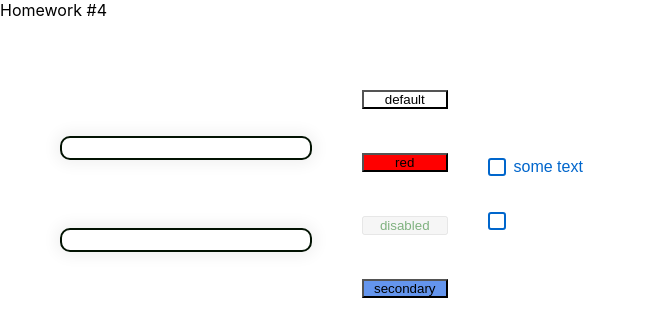
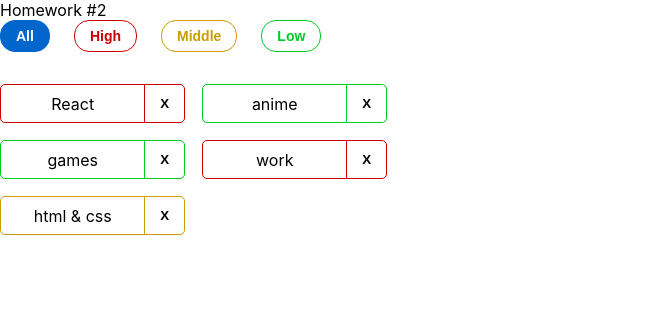
Before and after one commit to Alex666000/DZ_auto, a React (Create React App) app: page / in a window 1280 px wide. Shown: the top 336 px of the page, without its empty margins (0-646 px from the left). Built offline with nearby package versions, Linux system fonts and the light colour scheme.

Commit message:
2 - ДЗ - типы + смешанные классы + функция удаления и фильрации

```diff
--- a/src/s1-main/App.tsx
+++ b/src/s1-main/App.tsx
@@ -3,15 +3,16 @@ import s from './App.module.css'
 import HW1 from '../s2-homeworks/hw01/HW1'
 import HW3 from "../s2-homeworks/hw03/HW3";
 import HW4 from "../s2-homeworks/hw04/HW4";
+import HW2 from "../s2-homeworks/hw02/HW2";
 
 function App() {
     return (
         <div className={s.App}>
             {/*<HW1/>*/}
             {/*раскомментировать по ходу выполнения*/}
-            {/*<HW2/>*/}
+            <HW2/>
             {/*<HW3/>*/}
-            <HW4/>
+            {/*<HW4/>*/}
 
             {/*при выполнении дз 5 и более - закомментировать здесь дз 1-4, так как они есть внутри дз 5*/}
             {/*<HW5/>*/}
--- a/src/s2-homeworks/hw02/HW2.tsx
+++ b/src/s2-homeworks/hw02/HW2.tsx
@@ -1,6 +1,6 @@
-import React, {useState} from 'react'
-import Affairs from './affairs/Affairs'
-import s2 from '../../s1-main/App.module.css'
+import React, {useState} from "react"
+import Affairs from "./affairs/Affairs"
+import s2 from "../../s1-main/App.module.css"
 
 /*
 * 1 - описать типы AffairPriorityType, AffairType
@@ -17,45 +17,50 @@ import s2 from '../../s1-main/App.module.css'
 * */
 
 // types
-export type AffairPriorityType = any // need to fix any
+export type AffairPriorityType = "high" | "low" | "middle" // need to fix any
+
 export type AffairType = {
-    _id: any // need to fix any
-    name: any // need to fix any
+    _id: number // need to fix any
+    name: string // need to fix any
     priority: AffairPriorityType
 }
-export type FilterType = 'all' | AffairPriorityType
+export type FilterType = "all" | AffairPriorityType
 
 // constants
-const defaultAffairs: any = [ // need to fix any
-    {_id: 1, name: 'React', priority: 'high'}, // студенты могут изменить содержимое name и количество элементов в массиве, ...priority не менять!
-    {_id: 2, name: 'anime', priority: 'low'},
-    {_id: 3, name: 'games', priority: 'low'},
-    {_id: 4, name: 'work', priority: 'high'},
-    {_id: 5, name: 'html & css', priority: 'middle'},
+const defaultAffairs: AffairType[] = [ // need to fix any
+    {_id: 1, name: "React", priority: "high"}, // студенты могут изменить содержимое name и количество элементов в массиве, ...priority не менять!
+    {_id: 2, name: "anime", priority: "low"},
+    {_id: 3, name: "games", priority: "low"},
+    {_id: 4, name: "work", priority: "high"},
+    {_id: 5, name: "html & css", priority: "middle"},
 ]
 
 // pure helper functions
-export const filterAffairs = (affairs: any, filter: any): any => { // need to fix any
-
+export const filterAffairs = (affairs: AffairType[], filter: FilterType): AffairType[] => { // need to fix any
+    if (filter === "high") return affairs.filter(affair => affair.priority === "high")
+    if (filter === "low") return affairs.filter(affair => affair.priority === "low")
+    if (filter === "middle") return affairs.filter(affair => affair.priority === "middle")
 
     return affairs // need to fix
 }
-export const deleteAffair = (affairs: any, _id: any): any => { // need to fix any
+export const deleteAffair = (affairs: AffairType[], _id: number): AffairType[] => { // need to fix any
 
-    return affairs // need to fix
+    return affairs.filter(affair => affair._id !== _id) // need to fix
 }
 
 function HW2() {
-    const [affairs, setAffairs] = useState<any>(defaultAffairs) // need to fix any
-    const [filter, setFilter] = useState<FilterType>('all')
+    const [affairs, setAffairs] = useState<AffairType[]>(defaultAffairs) // need to fix any
+    const [filter, setFilter] = useState<FilterType>("all")
 
     const filteredAffairs = filterAffairs(affairs, filter)
-    const deleteAffairCallback = (_id: any) => { // need to fix any
+    const deleteAffairCallback = (_id: number): void => { // need to fix any
         // need to fix
+        const filteredAffairs = affairs.filter(affair => affair._id !== _id)
+        setAffairs(filteredAffairs)
     }
 
     return (
-        <div id={'hw2'}>
+        <div id={"hw2"}>
             <div className={s2.hwTitle}>Homework #2</div>
             <div className={s2.hw}>
                 <Affairs
--- a/src/s2-homeworks/hw02/affairs/Affairs.tsx
+++ b/src/s2-homeworks/hw02/affairs/Affairs.tsx
@@ -1,38 +1,50 @@
-import React from 'react'
-import Affair from './affair/Affair'
-import {AffairType, FilterType} from '../HW2'
-import s from './Affairs.module.css'
+import React from "react"
+import Affair from "./affair/Affair"
+import {AffairType, FilterType} from "../HW2"
+import s from "./Affairs.module.css"
 
 type AffairsPropsType = {
-    data: any // need to fix any
-    setFilter: any
-    deleteAffairCallback: any
+    data: AffairType[] // need to fix any
+    setFilter: (filter: FilterType) => void
+    deleteAffairCallback: (_id: number) => void
     filter: FilterType
 }
 
 function Affairs(props: AffairsPropsType) {
+    // убрали дублирование кода
+    const setFilter = (filter: FilterType) => {
+        // need to fix
+        props.setFilter(filter)
+
+    }
+    /* дублирование кода: см.выше
         const setAll = () => {
             // need to fix
+            props.setFilter("all")
+
         }
         const setHigh = () => {
             // need to fix
+            props.setFilter("high")
         }
         const setMiddle = () => {
             // need to fix
+            props.setFilter("middle")
         }
         const setLow = () => {
             // need to fix
-    }
+            props.setFilter("low")
+        }*/
 
-    const cnAll = s.button + ' ' + s.all + (props.filter === 'all' ? ' ' + s.active : '')
-    const cnHigh = s.button + ' ' + s.high + (props.filter === 'high' ? ' ' + s.active : '')
-    const cnMiddle = s.button + ' ' + s.middle + (props.filter === 'middle' ? ' ' + s.active : '')
-    const cnLow = s.button + ' ' + s.low + (props.filter === 'low' ? ' ' + s.active : '')
+    const cnAll = s.button + " " + s.all + (props.filter === "all" ? " " + s.active : "")
+    const cnHigh = s.button + " " + s.high + (props.filter === "high" ? " " + s.active : "")
+    const cnMiddle = s.button + " " + s.middle + (props.filter === "middle" ? " " + s.active : "")
+    const cnLow = s.button + " " + s.low + (props.filter === "low" ? " " + s.active : "")
 
-    const mappedAffairs = props.data.map((a: AffairType) => (
+    const mappedAffairs = props.data.map((affair: AffairType) => (
         <Affair
-            key={a._id} // кеи ОБЯЗАТЕЛЬНЫ в 99% - так что лучше их писать всегда при создании компонент в мапе
-            affair={a}
+            key={affair._id} // key ОБЯЗАТЕЛЬНЫ в 99% - так что лучше их писать всегда при создании компонент в мапе
+            affair={affair}
             deleteAffairCallback={props.deleteAffairCallback}
         />
     ))
@@ -41,29 +53,36 @@ function Affairs(props: AffairsPropsType) {
         <div>
             <div className={s.buttonContainer}>
                 <button
-                    id={'hw2-button-all'}
-                    onClick={setAll}
+                    id={"hw2-button-all"}
+                    onClick={() => {
+                        setFilter("all")
+                    }}
                     className={cnAll}
                 >
                     All
                 </button>
                 <button
-                    id={'hw2-button-high'}
-                    onClick={setHigh}
-                    className={cnHigh}
+                    id={"hw2-button-high"}
+                    onClick={() => {
+                        setFilter("high")
+                    }} className={cnHigh}
                 >
                     High
                 </button>
                 <button
-                    id={'hw2-button-middle'}
-                    onClick={setMiddle}
+                    id={"hw2-button-middle"}
+                    onClick={() => {
+                        setFilter("middle")
+                    }}
                     className={cnMiddle}
                 >
                     Middle
                 </button>
                 <button
-                    id={'hw2-button-low'}
-                    onClick={setLow}
+                    id={"hw2-button-low"}
+                    onClick={() => {
+                        setFilter("low")
+                    }}
                     className={cnLow}
                 >
                     Low
--- a/src/s2-homeworks/hw02/affairs/affair/Affair.tsx
+++ b/src/s2-homeworks/hw02/affairs/affair/Affair.tsx
@@ -6,12 +6,13 @@ import s2 from '../Affairs.module.css'
 type AffairPropsType = {
     // key не нужно типизировать
     affair: AffairType
-    deleteAffairCallback: any // need to fix any
+    deleteAffairCallback: (_id: number) => void // need to fix any
 }
 
 function Affair(props: AffairPropsType) {
     const deleteCallback = () => {
         // need to fix
+        props.deleteAffairCallback(props.affair._id)
     }
 
     const nameClass = s.name + ' ' + s2[props.affair.priority]
@@ -25,7 +26,7 @@ function Affair(props: AffairPropsType) {
         >
             <div id={'hw2-name-' + props.affair._id} className={nameClass}>
                 {/*создаёт студент*/}
-
+                {props.affair.name}
                 {/**/}
             </div>
             <div id={'hw2-priority-' + props.affair._id} hidden>
@@ -36,6 +37,7 @@ function Affair(props: AffairPropsType) {
                 id={'hw2-button-delete-' + props.affair._id}
                 className={buttonClass}
                 // need to fix
+                onClick={deleteCallback}
 
             >
                 {/*текст кнопки могут изменить студенты*/}
```
Lines whose indentation alone changed are shown as unchanged.
